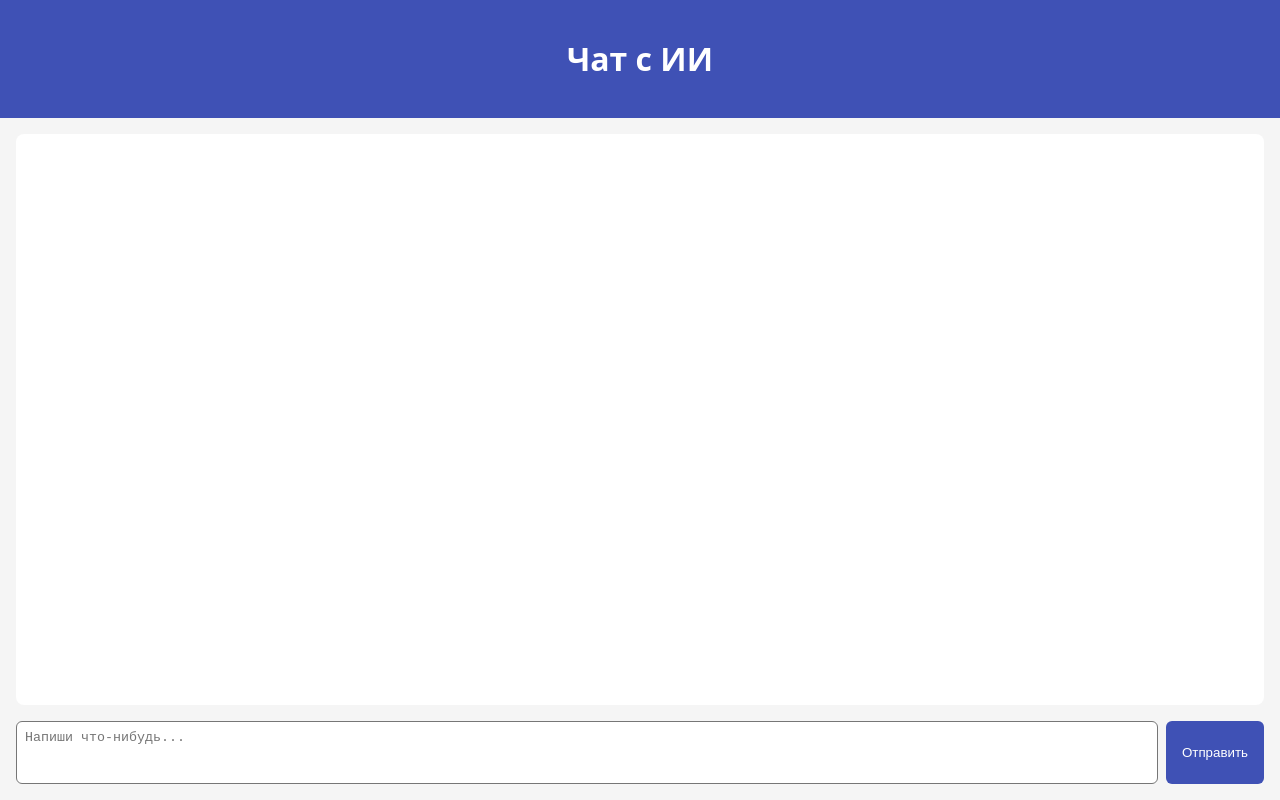
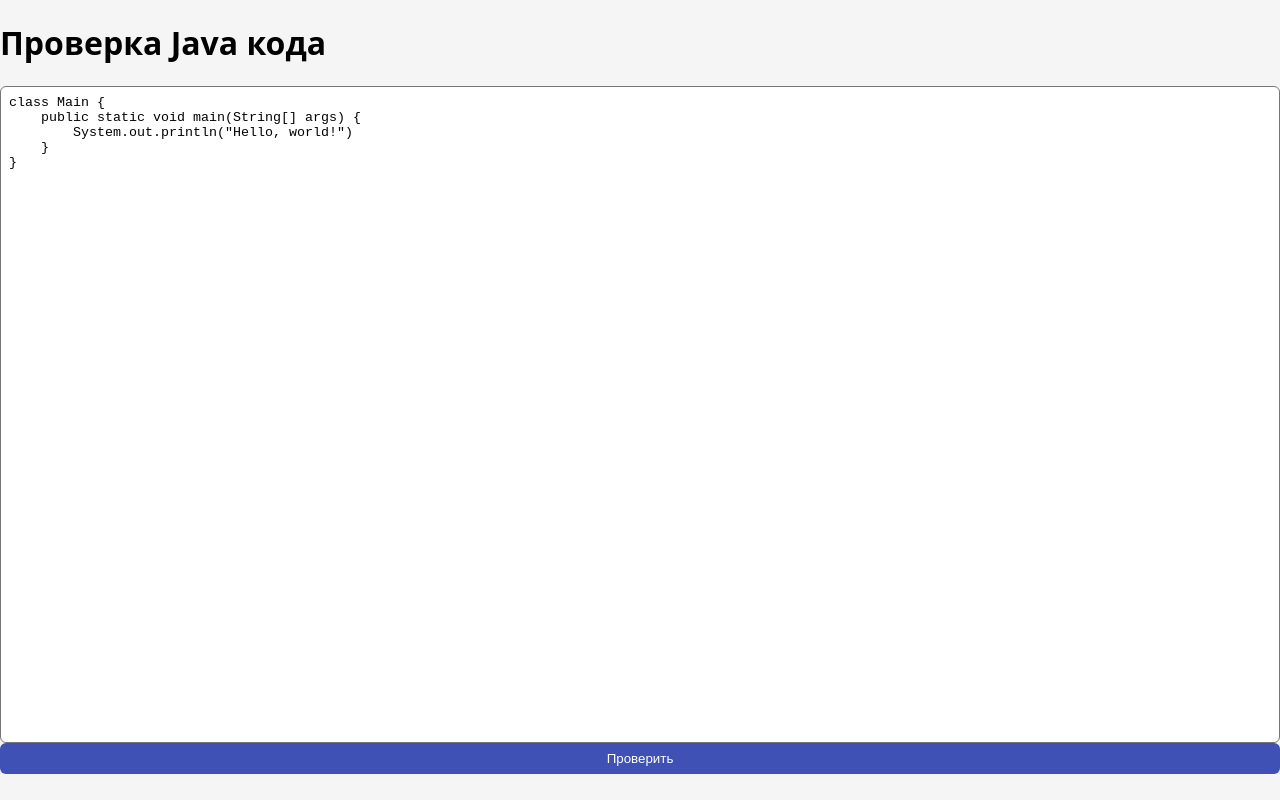
Before and after one commit to BukaIIw/chatAI.github.io, a plain HTML site: page index.html in a window 1280 px wide. Drawn offline with Linux system fonts and the light colour scheme.

Commit message:
Update index.html

```diff
--- a/index.html
+++ b/index.html
@@ -2,22 +2,22 @@
 <html lang="ru">
 <head>
   <meta charset="UTF-8">
-  <title>Мой LM Client</title>
+  <title>Java Проверка кода</title>
   <link rel="stylesheet" href="style.css">
 </head>
 <body>
-  <header>
-    <h1>Чат с ИИ</h1>
-  </header>
+  <h1>Проверка Java кода</h1>
 
-  <main>
-    <div id="chat-window"></div>
+  <textarea id="code-editor" placeholder="Напиши свой Java-код здесь...">
+class Main {
+    public static void main(String[] args) {
+        System.out.println("Hello, world!")
+    }
+}
+  </textarea>
 
-    <form id="chat-form">
-      <textarea id="user-input" placeholder="Напиши что-нибудь..." rows="3"></textarea>
-      <button type="submit">Отправить</button>
-    </form>
-  </main>
+  <button id="check-btn">Проверить</button>
+  <pre id="output"></pre>
 
   <script src="script.js"></script>
 </body>
```
